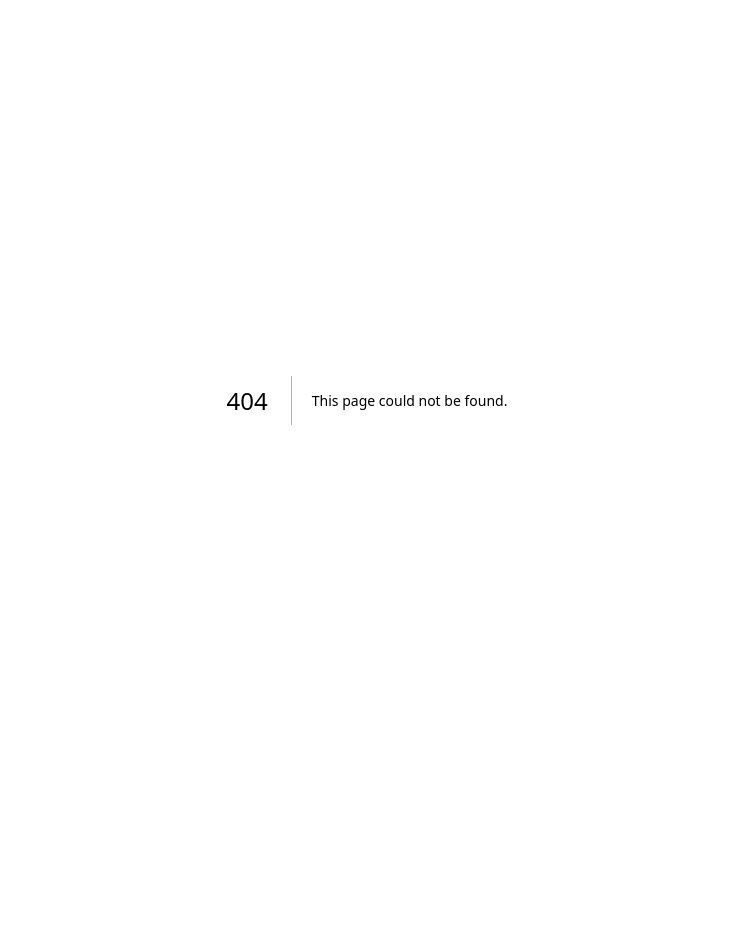
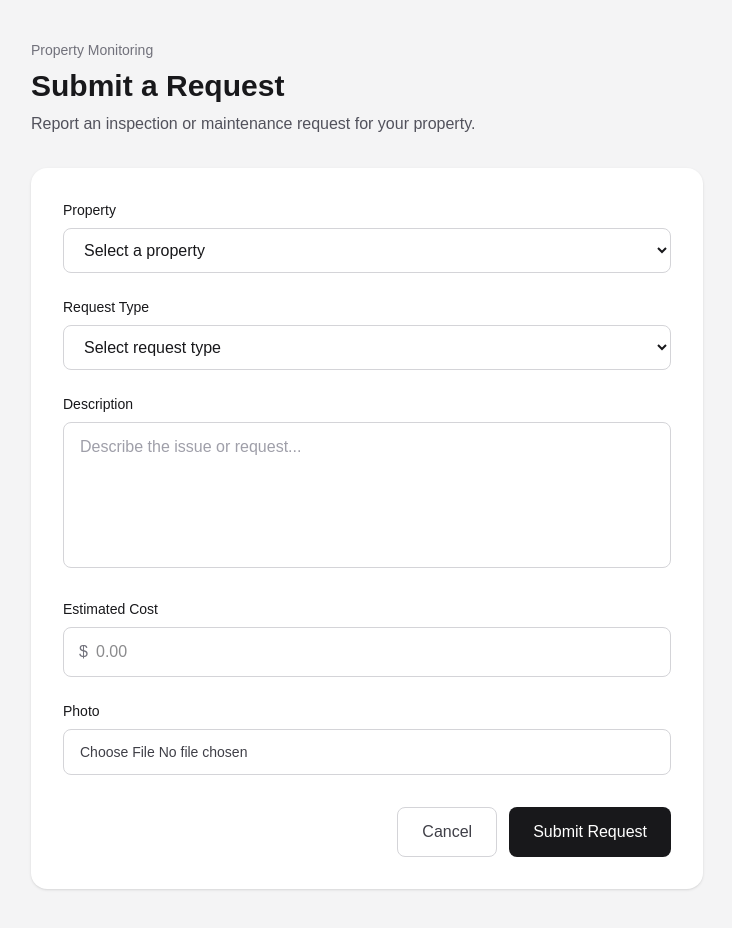
Before and after one commit to rimsal-beep/techtalks-baytak-care, a Next.js app: page /requests/new in a window 1280 px wide. Before the commit this address had no page. Shown: the whole page, without its empty margins (273-1005 px from the left). Before the commit the page ends 800 px from the top, so only its background shows below. Built offline with nearby package versions, Linux system fonts and the light colour scheme.

Commit message:
feat(BAY-14): build request form UI

```diff
--- /dev/null
+++ b/app/requests/new/page.tsx
@@ -0,0 +1,163 @@
+"use client";
+
+import { FormEvent, useState } from "react";
+
+export default function NewRequestPage() {
+  const [submitted, setSubmitted] = useState(false);
+
+  function handleSubmit(event: FormEvent<HTMLFormElement>) {
+    event.preventDefault();
+    setSubmitted(true);
+  }
+
+  return (
+    <main className="min-h-screen bg-zinc-100 px-4 py-10">
+      <div className="mx-auto max-w-2xl">
+        <div className="mb-8">
+          <p className="text-sm font-medium text-zinc-500">
+            Property Monitoring
+          </p>
+
+          <h1 className="mt-2 text-3xl font-semibold text-zinc-900">
+            Submit a Request
+          </h1>
+
+          <p className="mt-2 text-zinc-600">
+            Report an inspection or maintenance request for your property.
+          </p>
+        </div>
+
+        <form
+          onSubmit={handleSubmit}
+          className="rounded-2xl bg-white p-6 shadow-sm sm:p-8"
+        >
+          <div className="space-y-6">
+            <div>
+              <label
+                htmlFor="property"
+                className="mb-2 block text-sm font-medium text-zinc-900"
+              >
+                Property
+              </label>
+
+              <select
+                id="property"
+                name="property"
+                required
+                className="w-full rounded-lg border border-zinc-300 bg-white px-4 py-3 text-zinc-900 outline-none focus:border-zinc-900"
+              >
+                <option value="">Select a property</option>
+                <option value="beirut-apartment">Beirut Apartment</option>
+                <option value="mount-lebanon-house">
+                  Mount Lebanon House
+                </option>
+              </select>
+            </div>
+
+            <div>
+              <label
+                htmlFor="requestType"
+                className="mb-2 block text-sm font-medium text-zinc-900"
+              >
+                Request Type
+              </label>
+
+              <select
+                id="requestType"
+                name="requestType"
+                required
+                className="w-full rounded-lg border border-zinc-300 bg-white px-4 py-3 text-zinc-900 outline-none focus:border-zinc-900"
+              >
+                <option value="">Select request type</option>
+                <option value="inspection">Inspection</option>
+                <option value="maintenance">Maintenance</option>
+              </select>
+            </div>
+
+            <div>
+              <label
+                htmlFor="description"
+                className="mb-2 block text-sm font-medium text-zinc-900"
+              >
+                Description
+              </label>
+
+              <textarea
+                id="description"
+                name="description"
+                required
+                rows={5}
+                placeholder="Describe the issue or request..."
+                className="w-full resize-none rounded-lg border border-zinc-300 px-4 py-3 text-zinc-900 outline-none placeholder:text-zinc-400 focus:border-zinc-900"
+              />
+            </div>
+
+            <div>
+              <label
+                htmlFor="estimatedCost"
+                className="mb-2 block text-sm font-medium text-zinc-900"
+              >
+                Estimated Cost
+              </label>
+
+              <div className="relative">
+                <span className="absolute left-4 top-1/2 -translate-y-1/2 text-zinc-500">
+                  $
+                </span>
+
+                <input
+                  id="estimatedCost"
+                  name="estimatedCost"
+                  type="number"
+                  min="0"
+                  step="0.01"
+                  placeholder="0.00"
+                  className="w-full rounded-lg border border-zinc-300 py-3 pl-8 pr-4 text-zinc-900 outline-none focus:border-zinc-900"
+                />
+              </div>
+            </div>
+
+            <div>
+              <label
+                htmlFor="photo"
+                className="mb-2 block text-sm font-medium text-zinc-900"
+              >
+                Photo
+              </label>
+
+              <input
+                id="photo"
+                name="photo"
+                type="file"
+                accept="image/*"
+                className="w-full rounded-lg border border-zinc-300 bg-white px-4 py-3 text-sm text-zinc-700"
+              />
+            </div>
+
+            {submitted && (
+              <div className="rounded-lg bg-green-50 p-4 text-sm text-green-700">
+                Request form is ready to be submitted.
+              </div>
+            )}
+
+            <div className="flex flex-col gap-3 pt-2 sm:flex-row sm:justify-end">
+              <button
+                type="button"
+                className="rounded-lg border border-zinc-300 px-6 py-3 font-medium text-zinc-700 transition hover:bg-zinc-50"
+              >
+                Cancel
+              </button>
+
+              <button
+                type="submit"
+                className="rounded-lg bg-zinc-900 px-6 py-3 font-medium text-white transition hover:bg-zinc-700"
+              >
+                Submit Request
+              </button>
+            </div>
+          </div>
+        </form>
+      </div>
+    </main>
+  );
+}
```
